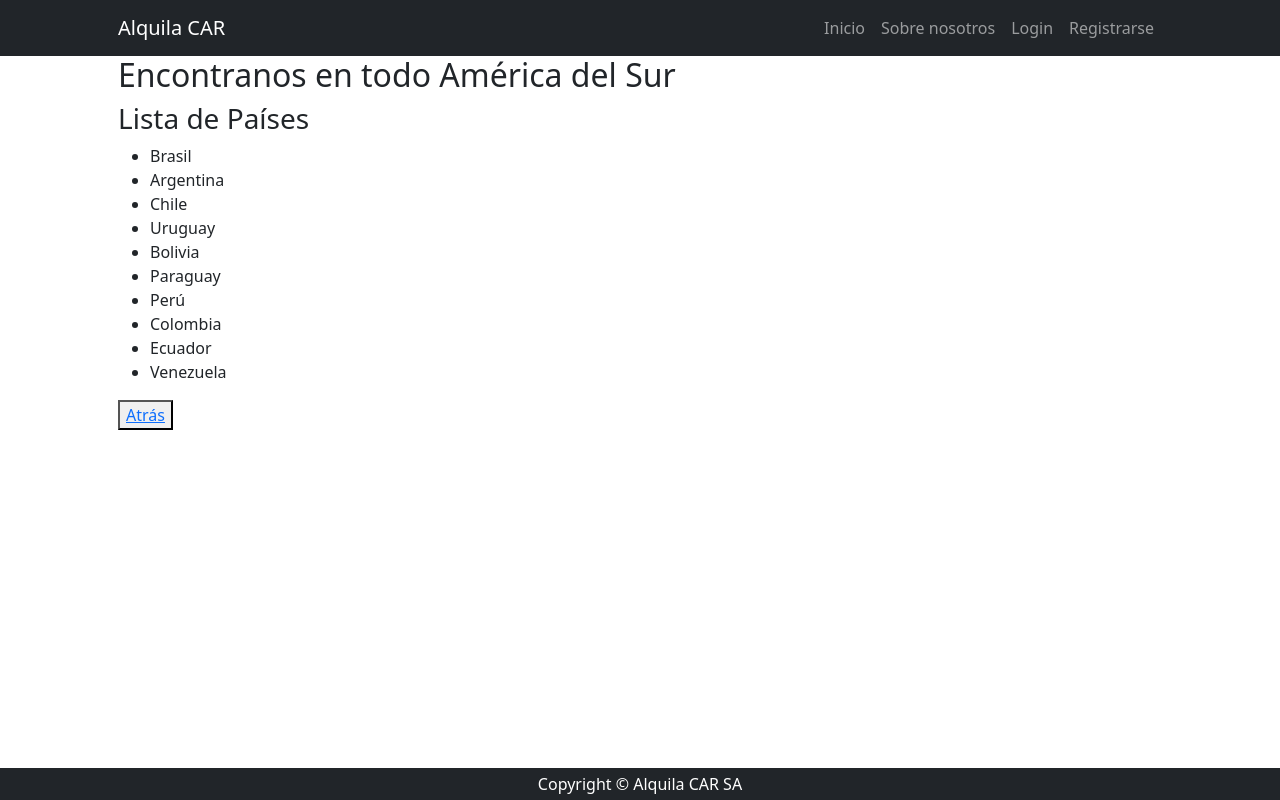
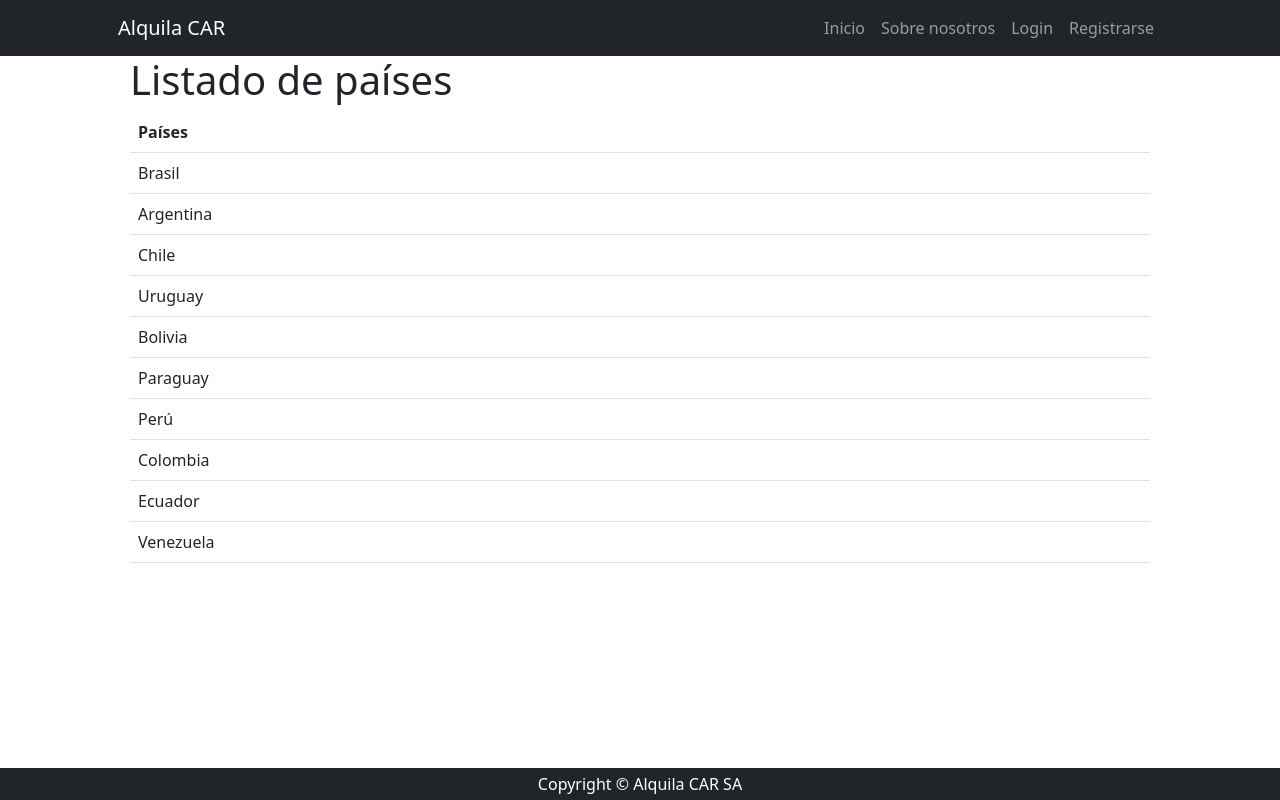
Before and after one commit to Fausto28/MiPrimeraPagina-FaustoEstamatti, a Django app: page /clientes/pais/list in a window 1280 px wide. Run offline with Django 5.2, Linux system fonts and the light colour scheme; data comes from the database, SQL or seed files in the repository; both versions use the stored data as it was after the commit; some libraries are stand-ins or nearby versions.

Commit message:
Fin del proyecto

```diff
--- a/project/cliente/templates/cliente/cliente_create.html
+++ b/project/cliente/templates/cliente/cliente_create.html
@@ -9,9 +9,9 @@
         {% csrf_token %} {#Encripta la información#}
         {{ form.as_p }}
 
-        <button type="submit">Guardar</button>
+        <button type="submit" class="btn btn-primary">Guardar</button>
     </form>
 
-    <button><a href="{% url 'cliente:index' %}">Atrás</a></button>
+    <button class="btn btn-warning"><a href="{% url 'cliente:index' %}">Atrás</a></button>
 
 {% endblock content %}
--- a/project/cliente/templates/cliente/pais_list.html
+++ b/project/cliente/templates/cliente/pais_list.html
@@ -1,16 +1,24 @@
 {% extends 'core/base.html' %}
 
-{% block content %}
+{%block title%}
+    Países
+{%endblock title%}
 
-<h2>Encontranos en todo América del Sur</h2>
-<h3>Lista de Países</h3>
+{%block content%}
+    <div class='container'>
+        <h1 class='nt-4'> Listado de países </h1>
 
-    <ul>
-        {% for pais in paises %}
-            <li> {{ pais.nombre }} </li>
-            {% endfor %}
-        </ul>
-
-    <button><a href="{% url 'cliente:index' %}">Atrás</a></button>
-
-{% endblock content %}
+        <table class='table table-stripped'>
+            <thead>
+                <tr>
+                    <th scope='col'> Países </th>
+                </tr>
+            </thead>
+            <tbody>
+                {%for pais in paises%}
+                <tr>
+                <td>{{pais.nombre}}</td>
+            </tr>
+    </div>
+    {%endfor%}
+{%endblock content%}
--- a/project/producto/templates/producto/producto_form.html
+++ b/project/producto/templates/producto/producto_form.html
@@ -9,9 +9,9 @@
         {% csrf_token %} {#Encripta la información#}
         {{ form.as_p }}
 
-        <button type="submit">Guardar</button>
+        <button type="submit" class="btn btn-primary">Guardar</button>
     </form>
 
-    <button><a href="{% url 'producto:index' %}">Atrás</a></button>
+    <button class="btn btn-warning"><a href="{% url 'producto:producto_list' %}">Atrás</a></button>
 
 {% endblock content %}
```
Also changed, not shown: project/db.sqlite3.
